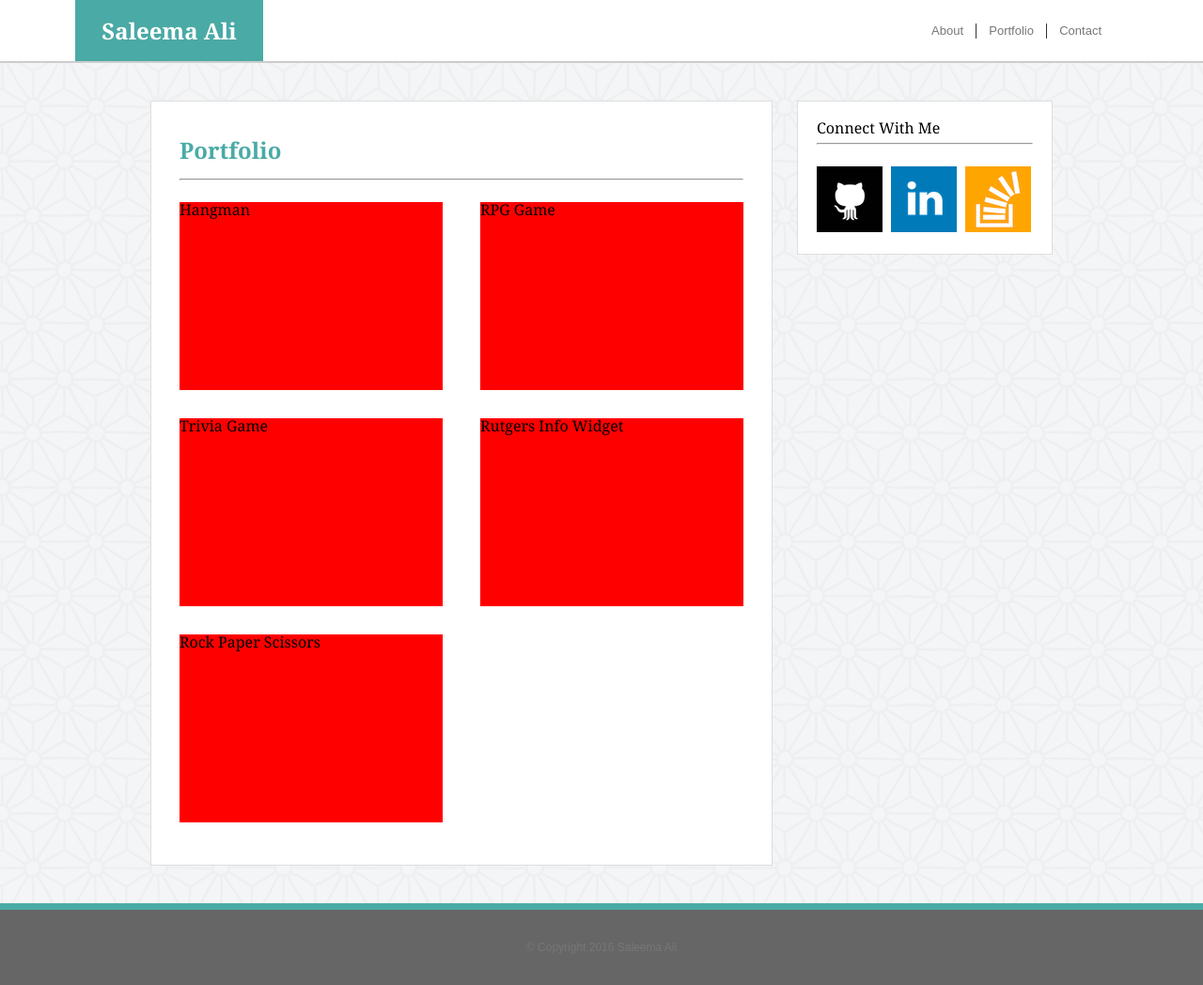
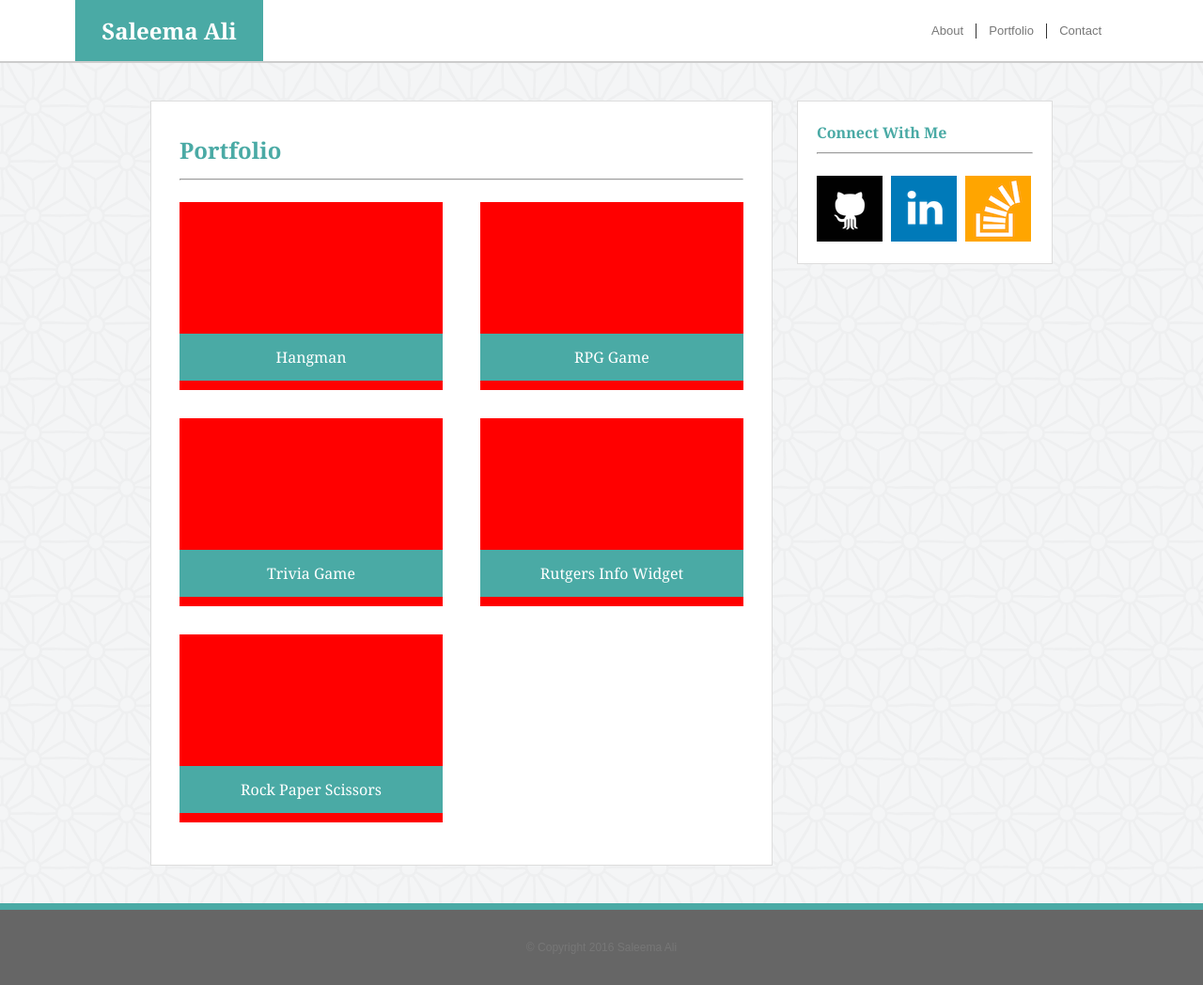
Before and after one commit to sali1390/Basic-Portfolio, a PHP site: page /portfolio.html in a window 1280 px wide. Shown: the whole page at 94% size. Run offline with PHP 8.4, Linux system fonts and the light colour scheme.

Commit message:
Styled banners to portfolio items

```diff
--- a/assets/css/style.css
+++ b/assets/css/style.css
@@ -90,7 +90,7 @@ body p, a{
 	padding: 20px;
 }
 
-.sidebar h3 {
+.sidebar h4 {
 	font-size: 16px;
 	font-weight: bold;
 	color: #4aaaa5;
@@ -131,6 +131,21 @@ body p, a{
 	margin-right: 40px;
 }
 
+.portfolio-banner {
+	width: 280px;
+	height: 50px;
+	margin-top: 140px;
+	z-index: 10;
+	background-color: #4aaaa5;
+}
+
+.portfolio-banner h4 {
+	font-size: 16px;
+	color: white;
+	text-align:center;
+	line-height: 50px;
+}
+
 /*Footer*/
 .body-footer {
 	width: 100%;
```
